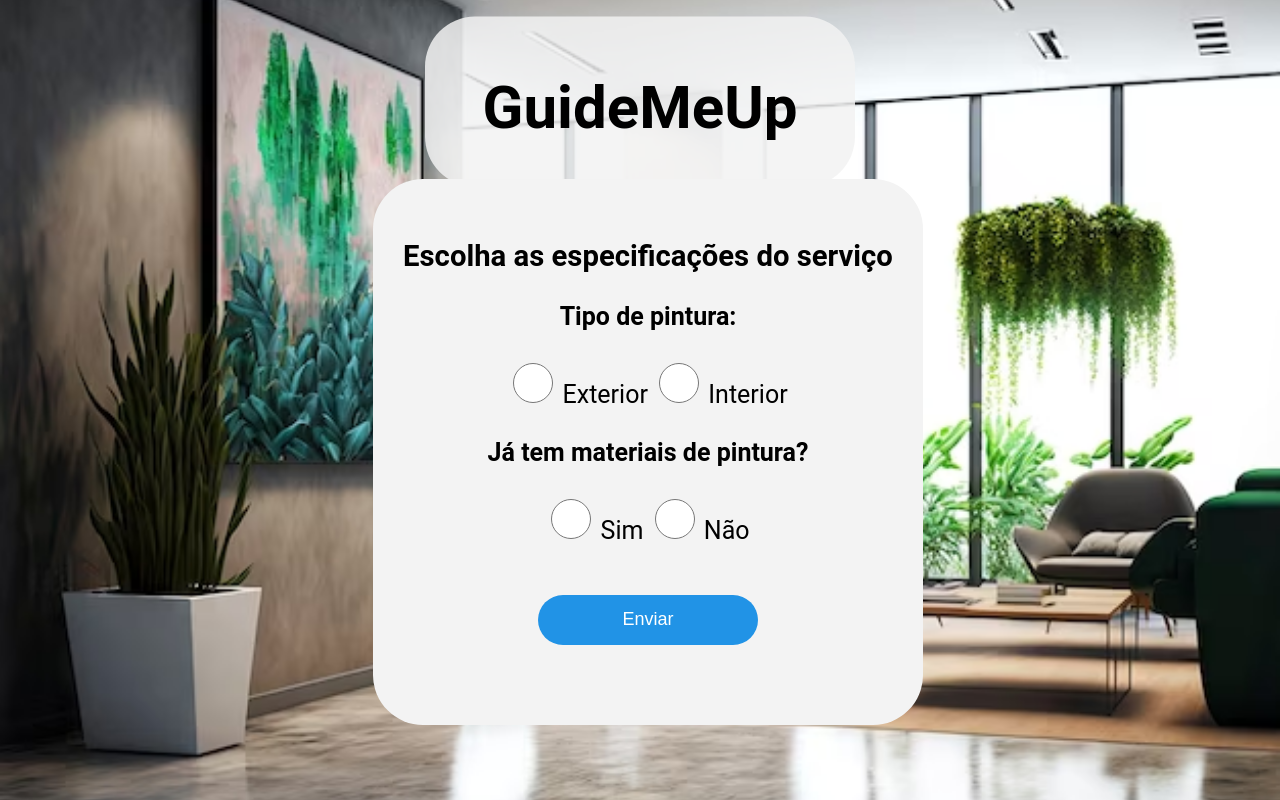
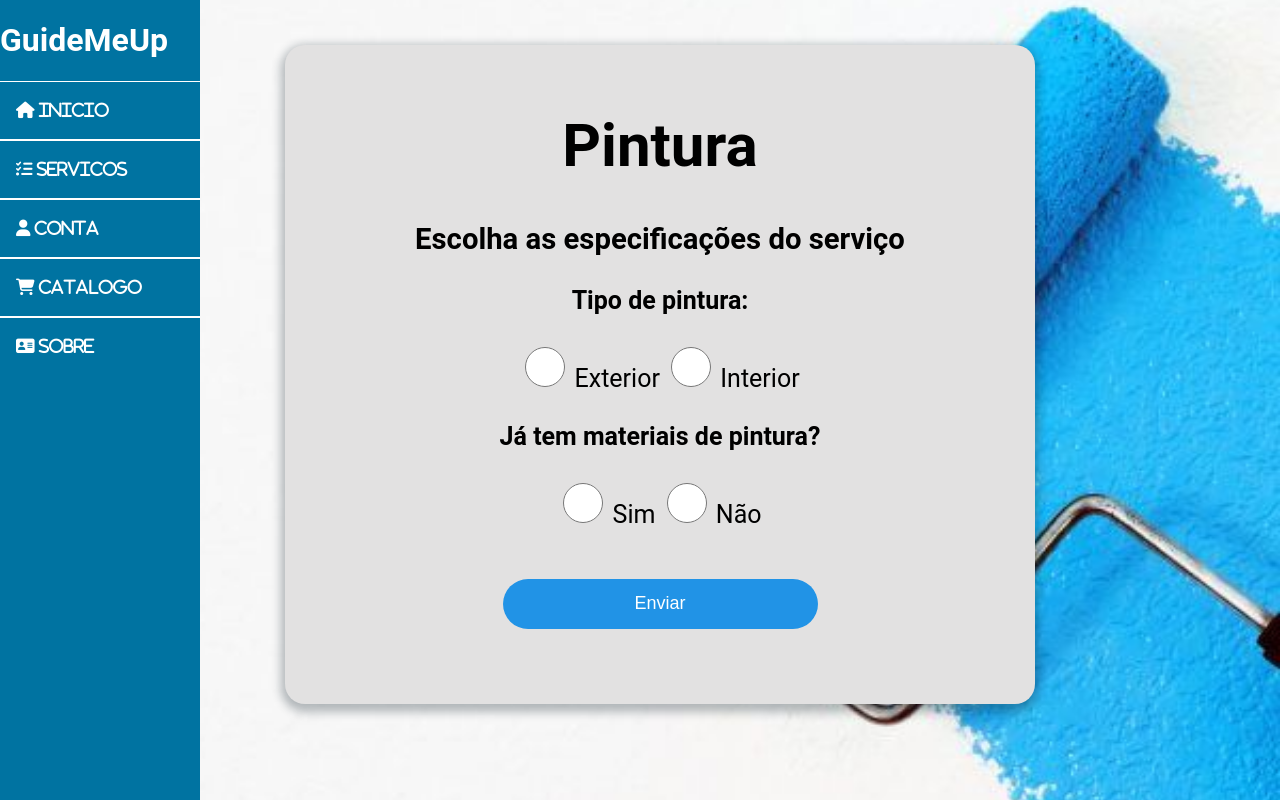
Before and after one commit to TymeRod/AS-705, a Flask app: page /escolhas/ in a window 1280 px wide. Run offline with Flask 3, Linux system fonts and the light colour scheme; some libraries are stand-ins or nearby versions.

Commit message:
escolhas update

```diff
--- a/templates/escolhas.html
+++ b/templates/escolhas.html
@@ -4,20 +4,28 @@
     <title>GuideMeUp</title>
     <link href="../css/main.css" rel="stylesheet" />
     <script src="../css/js/main.js"></script>
+    <script src="https://kit.fontawesome.com/56b0a879ad.js" crossorigin="anonymous"></script>
+
     <meta name="viewport" content="width=device-width, initial-scale=1.0">
     <style>
         form{
-            width: 20% auto;
-            margin: 0 auto;
-
-            background-color: #f3f3f3;
+            width: 700px;
+            background-color: #e2e1e1;
             display:block ;
             display: inline-block;
             text-align: center;
-            border-radius: 50px;
-            padding: 30px;
+            border-radius: 20px;
+            padding: 25px;
             font-size: 25px;
+            margin: 40px auto;
+            box-shadow: 0 4px 10px 4px rgba(19, 35, 47, 0.3);
+            color: #000000;
+            margin-top: -9%;
         }
+        fieldset {
+            border: none;
+            margin: 10px auto;
+    }
         input{
             width: 40px;
             height: 40px;
@@ -28,12 +36,29 @@
     </style>
 </head>
 <body>
-    <div class="background-layer"></div>
-    <div class="guideme" style="height: 90px auto;"><h1>GuideMeUp  </h1> </div>
+    <div class="background-layer" style="background-image: url('../css/images/especificaçoes.jpg');"></div>
+    <div class="navbar" style="background-color: #0073a1;">
+        <h1 style="width: 100%; height: auto; color:rgb(255, 255, 255) ;;">GuideMeUp</h1>
+        <a href="{{url_for('.account')}}" style="border: 1px solid white; border-left: 0;border-right: 0;" > <i class ="fa-sharp fa-solid fa-home fa-xs"style="display: inline;"> Inicio</i></a>
 
+        <a href="#"  style= "border: 1px solid white; border-left: 0;border-right: 0;"> <i class="fa-sharp fa-solid fa-list-check fa-xs" style="display: inline;"> Servicos</i></a>
+
+        <a href="#" style="border: 1px solid white; border-left: 0;border-right: 0;" > <i class ="fa-sharp fa-solid fa-user fa-xs"style="display: inline;"> Conta</i></a>
+
+
+        <a href="#" style="border: 1px solid white; border-left: 0;border-right: 0;" > <i class="fa-sharp fa-solid fa-cart-shopping fa-xs" style="display: inline;"> Catalogo</i></a>
+
+
+        <a href="#" style="border-top:1px solid white ;" > <i class="fas fa-address-card fa-xs" style="display: inline;"> Sobre</i></a>
+
+
+    </div>
+    <fieldset>
     <div class="center" style="text-align: center;font-size: 30px;top: 50%;">
        <form id="checkboxForm" method="post">
-            <h3 >Escolha as especificações do serviço<br></h3>
+            <h1 style="font-size: 60px;color: #000000;">Pintura</h1><br>
+
+            <h3 style="margin-top: -4%;">Escolha as especificações do serviço<br></h3>
             <div> <b>Tipo de pintura: </b> </div><br>
 
             <input type="radio"  name="option1" value="1" required> Exterior
@@ -49,6 +74,7 @@
 
         </form>
     </div>
+    </fieldset>
 
 
 
```
Also changed, not shown: css/images/especificaçoes.jpg (added).
